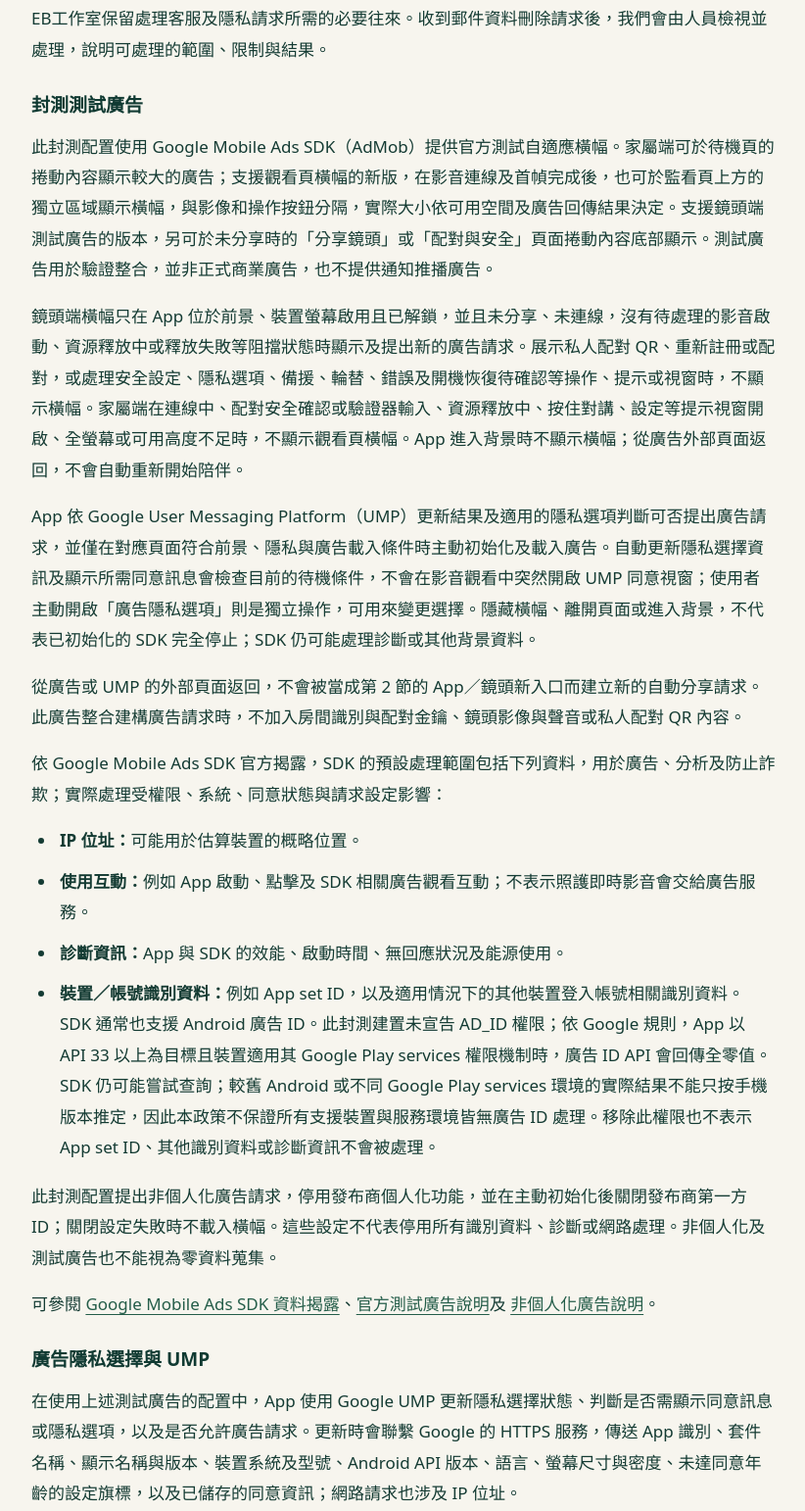
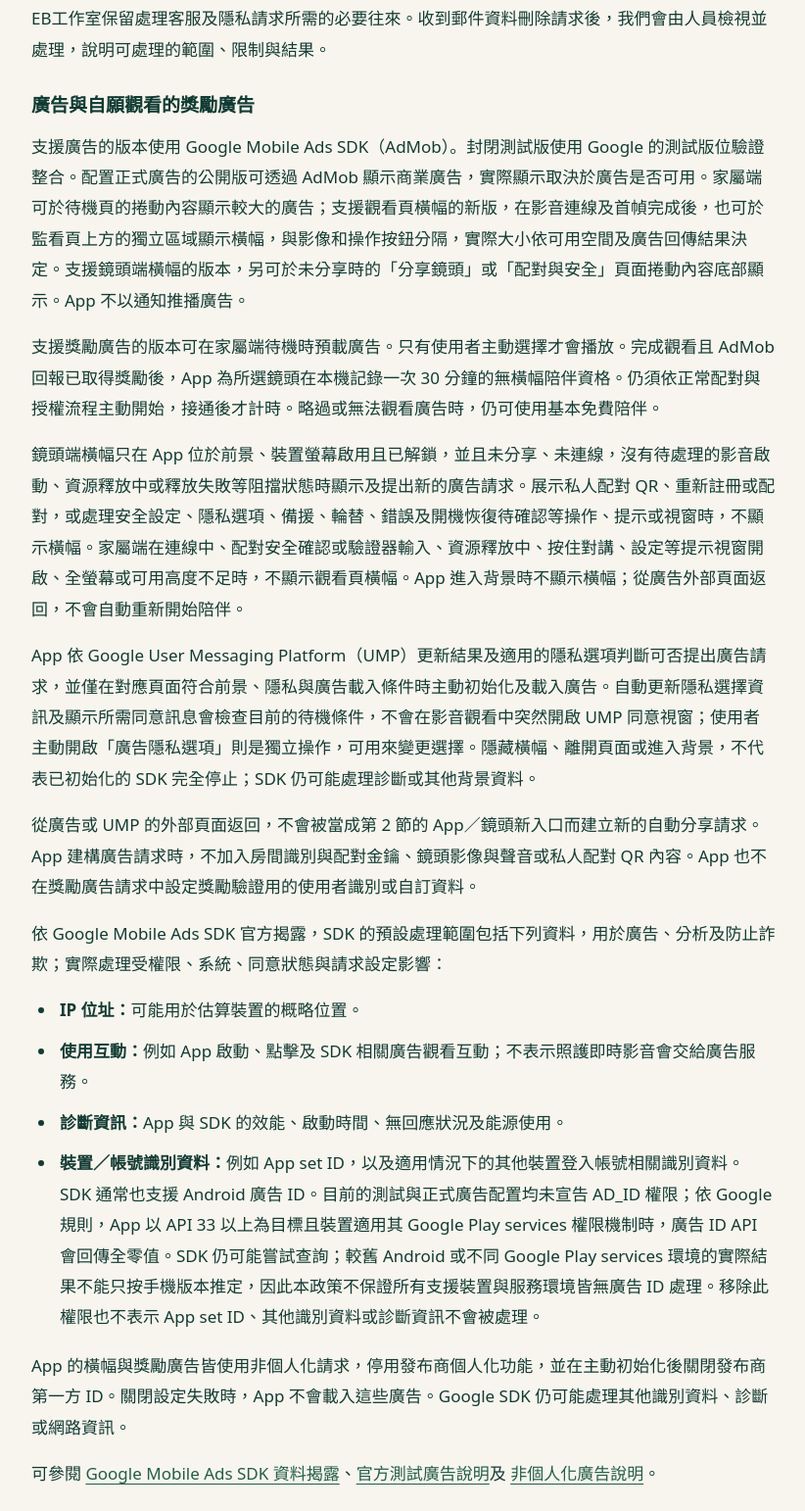
Before and after one commit to andyjjt123-stack/caremind-public-site, a plain HTML site: page free/privacy/index.html in a window 1280 px wide. Shown: the part 8949-10491 px from the top of the page at 98% size, without its empty margins (328-1150 px from the left). Drawn offline with Linux system fonts and the light colour scheme.

Commit message:
Explain formal AdMob and optional rewarded ads in Free privacy policy

```diff
--- a/free/privacy/index.html
+++ b/free/privacy/index.html
@@ -5,7 +5,7 @@
     <meta name="viewport" content="width=device-width, initial-scale=1" />
     <meta name="theme-color" content="#f7f5ee" />
     <meta name="robots" content="noindex, nofollow" />
-    <meta name="description" content="守心 基礎版（App 內標示守心 免費版）隱私權政策：即時影音、配對、Google 掃碼、測試廣告及隱私選擇資料處理。提供者：EB工作室。" />
+    <meta name="description" content="守心 基礎版（App 內標示守心 免費版）隱私權政策：即時影音、配對、Google 掃碼、廣告及隱私選擇資料處理。提供者：EB工作室。" />
     <title>守心 免費版隱私權政策｜EB工作室</title>
     <link rel="icon" href="../../assets/caremind-logo.svg?v=20261008" type="image/svg+xml" />
     <link rel="stylesheet" href="../../styles.css?v=20261008-logo" />
@@ -148,22 +148,23 @@
             <p>使用 Google 掃描器時，這類資訊包括裝置與系統、App 套件與版本、裝置或安裝識別資料、效能、API 設定及事件／錯誤。較舊曾啟用自動縮放的版本，另包含掃描工作階段識別、縮放變動與條碼預測框資訊。依 Google 的說明，診斷及使用資訊用於服務維護、改善與濫用偵測。這不等同完全沒有第三方 SDK 或資料蒐集。</p>
             <p>若您寄信至客服信箱，我們及提供郵件服務的 Google Gmail 會處理您主動提供的電子郵件地址、信件內容及相關郵件資料，用於回覆與處理您的請求。</p>
             <p>EB工作室保留處理客服及隱私請求所需的必要往來。收到郵件資料刪除請求後，我們會由人員檢視並處理，說明可處理的範圍、限制與結果。</p>
-            <h3 id="test-ads">封測測試廣告</h3>
-            <p>此封測配置使用 Google Mobile Ads SDK（AdMob）提供官方測試自適應橫幅。家屬端可於待機頁的捲動內容顯示較大的廣告；支援觀看頁橫幅的新版，在影音連線及首幀完成後，也可於監看頁上方的獨立區域顯示橫幅，與影像和操作按鈕分隔，實際大小依可用空間及廣告回傳結果決定。支援鏡頭端測試廣告的版本，另可於未分享時的「分享鏡頭」或「配對與安全」頁面捲動內容底部顯示。測試廣告用於驗證整合，並非正式商業廣告，也不提供通知推播廣告。</p>
+            <h3 id="test-ads">廣告與自願觀看的獎勵廣告</h3>
+            <p>支援廣告的版本使用 Google Mobile Ads SDK（AdMob）。封閉測試版使用 Google 的測試版位驗證整合。配置正式廣告的公開版可透過 AdMob 顯示商業廣告，實際顯示取決於廣告是否可用。家屬端可於待機頁的捲動內容顯示較大的廣告；支援觀看頁橫幅的新版，在影音連線及首幀完成後，也可於監看頁上方的獨立區域顯示橫幅，與影像和操作按鈕分隔，實際大小依可用空間及廣告回傳結果決定。支援鏡頭端橫幅的版本，另可於未分享時的「分享鏡頭」或「配對與安全」頁面捲動內容底部顯示。App 不以通知推播廣告。</p>
+            <p>支援獎勵廣告的版本可在家屬端待機時預載廣告。只有使用者主動選擇才會播放。完成觀看且 AdMob 回報已取得獎勵後，App 為所選鏡頭在本機記錄一次 30 分鐘的無橫幅陪伴資格。仍須依正常配對與授權流程主動開始，接通後才計時。略過或無法觀看廣告時，仍可使用基本免費陪伴。</p>
             <p>鏡頭端橫幅只在 App 位於前景、裝置螢幕啟用且已解鎖，並且未分享、未連線，沒有待處理的影音啟動、資源釋放中或釋放失敗等阻擋狀態時顯示及提出新的廣告請求。展示私人配對 QR、重新註冊或配對，或處理安全設定、隱私選項、備援、輪替、錯誤及開機恢復待確認等操作、提示或視窗時，不顯示橫幅。家屬端在連線中、配對安全確認或驗證器輸入、資源釋放中、按住對講、設定等提示視窗開啟、全螢幕或可用高度不足時，不顯示觀看頁橫幅。App 進入背景時不顯示橫幅；從廣告外部頁面返回，不會自動重新開始陪伴。</p>
             <p>App 依 Google User Messaging Platform（UMP）更新結果及適用的隱私選項判斷可否提出廣告請求，並僅在對應頁面符合前景、隱私與廣告載入條件時主動初始化及載入廣告。自動更新隱私選擇資訊及顯示所需同意訊息會檢查目前的待機條件，不會在影音觀看中突然開啟 UMP 同意視窗；使用者主動開啟「廣告隱私選項」則是獨立操作，可用來變更選擇。隱藏橫幅、離開頁面或進入背景，不代表已初始化的 SDK 完全停止；SDK 仍可能處理診斷或其他背景資料。</p>
-            <p>從廣告或 UMP 的外部頁面返回，不會被當成第 2 節的 App／鏡頭新入口而建立新的自動分享請求。此廣告整合建構廣告請求時，不加入房間識別與配對金鑰、鏡頭影像與聲音或私人配對 QR 內容。</p>
+            <p>從廣告或 UMP 的外部頁面返回，不會被當成第 2 節的 App／鏡頭新入口而建立新的自動分享請求。App 建構廣告請求時，不加入房間識別與配對金鑰、鏡頭影像與聲音或私人配對 QR 內容。App 也不在獎勵廣告請求中設定獎勵驗證用的使用者識別或自訂資料。</p>
             <p>依 Google Mobile Ads SDK 官方揭露，SDK 的預設處理範圍包括下列資料，用於廣告、分析及防止詐欺；實際處理受權限、系統、同意狀態與請求設定影響：</p>
             <ul>
               <li><strong>IP 位址：</strong>可能用於估算裝置的概略位置。</li>
               <li><strong>使用互動：</strong>例如 App 啟動、點擊及 SDK 相關廣告觀看互動；不表示照護即時影音會交給廣告服務。</li>
               <li><strong>診斷資訊：</strong>App 與 SDK 的效能、啟動時間、無回應狀況及能源使用。</li>
-              <li><strong>裝置／帳號識別資料：</strong>例如 App set ID，以及適用情況下的其他裝置登入帳號相關識別資料。SDK 通常也支援 Android 廣告 ID。此封測建置未宣告 AD_ID 權限；依 Google 規則，App 以 API 33 以上為目標且裝置適用其 Google Play services 權限機制時，廣告 ID API 會回傳全零值。SDK 仍可能嘗試查詢；較舊 Android 或不同 Google Play services 環境的實際結果不能只按手機版本推定，因此本政策不保證所有支援裝置與服務環境皆無廣告 ID 處理。移除此權限也不表示 App set ID、其他識別資料或診斷資訊不會被處理。</li>
+              <li><strong>裝置／帳號識別資料：</strong>例如 App set ID，以及適用情況下的其他裝置登入帳號相關識別資料。SDK 通常也支援 Android 廣告 ID。目前的測試與正式廣告配置均未宣告 AD_ID 權限；依 Google 規則，App 以 API 33 以上為目標且裝置適用其 Google Play services 權限機制時，廣告 ID API 會回傳全零值。SDK 仍可能嘗試查詢；較舊 Android 或不同 Google Play services 環境的實際結果不能只按手機版本推定，因此本政策不保證所有支援裝置與服務環境皆無廣告 ID 處理。移除此權限也不表示 App set ID、其他識別資料或診斷資訊不會被處理。</li>
             </ul>
-            <p>此封測配置提出非個人化廣告請求，停用發布商個人化功能，並在主動初始化後關閉發布商第一方 ID；關閉設定失敗時不載入橫幅。這些設定不代表停用所有識別資料、診斷或網路處理。非個人化及測試廣告也不能視為零資料蒐集。</p>
+            <p>App 的橫幅與獎勵廣告皆使用非個人化請求，停用發布商個人化功能，並在主動初始化後關閉發布商第一方 ID。關閉設定失敗時，App 不會載入這些廣告。Google SDK 仍可能處理其他識別資料、診斷或網路資訊。</p>
             <p>可參閱 <a href="https://developers.google.com/admob/android/privacy/play-data-disclosure">Google Mobile Ads SDK 資料揭露</a>、<a href="https://developers.google.com/admob/android/test-ads">官方測試廣告說明</a>及 <a href="https://support.google.com/admob/answer/7676680?hl=zh-Hant">非個人化廣告說明</a>。</p>
             <h3 id="ad-consent">廣告隱私選擇與 UMP</h3>
-            <p>在使用上述測試廣告的配置中，App 使用 Google UMP 更新隱私選擇狀態、判斷是否需顯示同意訊息或隱私選項，以及是否允許廣告請求。更新時會聯繫 Google 的 HTTPS 服務，傳送 App 識別、套件名稱、顯示名稱與版本、裝置系統及型號、Android API 版本、語言、螢幕尺寸與密度、未達同意年齡的設定旗標，以及已儲存的同意資訊；網路請求也涉及 IP 位址。</p>
+            <p>在啟用廣告的配置中，App 使用 Google UMP 更新隱私選擇狀態、判斷是否需顯示同意訊息或隱私選項，以及是否允許廣告請求。更新時會聯繫 Google 的 HTTPS 服務，傳送 App 識別、套件名稱、顯示名稱與版本、裝置系統及型號、Android API 版本、語言、螢幕尺寸與密度、未達同意年齡的設定旗標，以及已儲存的同意資訊；網路請求也涉及 IP 位址。</p>
             <p>UMP 允許提出廣告請求的結果，不代表每個地區、每次開啟都已重新取得明示同意；所需訊息與選項可能依地區、配置及既有選擇不同。這些隱私資訊處理是廣告載入前的獨立流程，不能將廣告尚未顯示視為沒有第三方資料處理。</p>
           </section>
           <section class="privacy-section" id="purpose">
@@ -175,7 +176,7 @@
               <li><strong>部署與連線服務提供者：</strong>主機、網路代理，以及依部署設定使用的 STUN 或 TURN 服務，可能處理網路位址、連線及運作紀錄；TURN 如有使用，會中繼 WebRTC 加密的即時封包。</li>
               <li><strong>Google：</strong>使用 Google 掃描器的流程，由 Google Play services／code scanner 處理掃碼及相關診斷、使用資訊；Google Mobile Ads／AdMob 處理廣告請求與 SDK 資料；UMP 處理隱私選擇及訊息所需資料；Gmail 處理您寄送客服的郵件。相關第三方處理受其適用條款及隱私政策規範。</li>
             </ul>
-            <p>我們使用上述資料來提供您選擇的功能、確認配對與存取、維持連線及服務安全、處理撤銷並回覆請求。廣告資料用於提供封測測試廣告、分析及防止詐欺；UMP 資料用於管理適用的隱私選擇與廣告請求條件。</p>
+            <p>我們使用上述資料來提供您選擇的功能、確認配對與存取、維持連線及服務安全、處理撤銷並回覆請求。廣告資料用於提供、衡量及改善廣告服務，並用於分析及防止詐欺；UMP 資料用於管理適用的隱私選擇與廣告請求條件。</p>
             <p>您可參閱 <a href="https://developers.google.com/ml-kit/vision/barcode-scanning/code-scanner">Google code scanner 說明</a>、<a href="https://developers.google.com/ml-kit/android-data-disclosure">ML Kit Android 資料揭露</a>、<a href="https://developers.google.com/ml-kit/terms">ML Kit 條款與隱私說明</a>與 <a href="https://policies.google.com/privacy?hl=zh-TW">Google 隱私權政策</a>。</p>
           <h3>第一方三主機信令節點</h3>
 <p>為在原分享、普通 QR／完整私人連結及家屬確認流程中，提供鏡頭准入、簽章邀請驗證、家屬持有證明、信令 grant、裝置配額與濫用控制、硬體金鑰證明驗證、狀態同步、連線發現、撤銷及信令轉送，EB工作室管理或安排運作的下列三個第一方節點會處理上述必要資料：</p>
@@ -225,6 +226,7 @@
                   <tr><th scope="row">客服郵件</th><td>EB工作室保留必要的客服及隱私請求往來；收到刪除請求後，由人員檢視並處理 EB工作室可控制的郵件資料，說明範圍、限制與結果。這不代表能一次刪除郵件服務提供者獨立管理的紀錄；第三方處理仍依其適用政策。</td></tr>
                   <tr><th scope="row">Google 掃碼 SDK 診斷及使用資訊</th><td>由 Google 依適用條款及隱私政策處理，官方資料未提供可由本 App 承諾的固定保存期限。本 App 未有經確認可刪除 Google 已收到診斷資料的操作；清除 App 資料、取消配對、解除安裝或刪除 Google 活動，都不能當成這些診斷資料已刪除的證明。</td></tr>
                   <tr><th scope="row">UMP 隱私選擇資訊</th><td>App／SDK 保留所需的同意及隱私選擇狀態，以供後續判斷；本機狀態可隨清除 App 資料或解除安裝移除。Google 已收到的隱私訊息請求及相關紀錄，依其適用政策處理，不在 App 本機清除的直接控制範圍內。本政策不承諾專屬固定保存天數或本機操作能刪除第三方紀錄。</td></tr>
+                  <tr><th scope="row">本機陪伴計時與獎勵資格</th><td>App 將所選鏡頭的本機識別、陪伴方案、計時與資格狀態存於 App 的私人儲存，供計時與恢復使用。移除該鏡頭會移除相應的本機狀態。清除 App 資料或解除安裝也可移除該 App 的本機狀態。</td></tr>
                   <tr><th scope="row">Google Mobile Ads 廣告資料</th><td>Google 依適用政策及資料用途處理，並非全由 App 直接控制，本政策不承諾統一固定保存期限。關閉或隱藏橫幅、取消配對、清除 App 資料、解除安裝及重設廣告 ID，不代表刪除 Google 已收到的所有廣告或診斷資料；相關第三方請求須依其提供的控制及流程辦理。</td></tr>
                 </tbody>
               </table>
```
